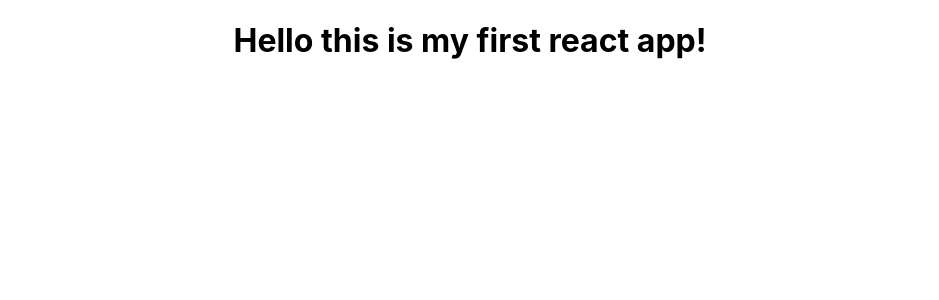
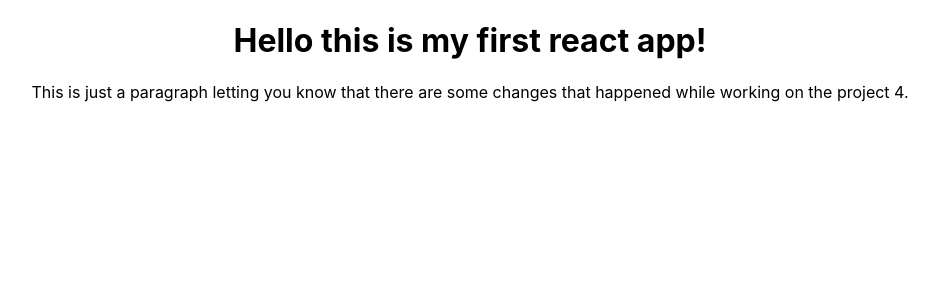
Before and after one commit to yumeji/p4-cfd-yumeji, a React (Create React App) app: page / in a window 1280 px wide. Shown: the top 300 px of the page, without its empty margins (170-1109 px from the left). Built offline with nearby package versions, Linux system fonts and the light colour scheme.

Commit message:
adding the new staic page

```diff
--- a/src/App.js
+++ b/src/App.js
@@ -4,6 +4,10 @@ function App() {
   return (
     <div className="App">
         <h1>Hello this is my first react app!</h1>
+        <p>
+          This is just a paragraph letting you know that there are
+          some changes that happened while working on the project 4.
+        </p>
     </div>
   );
 }
```
